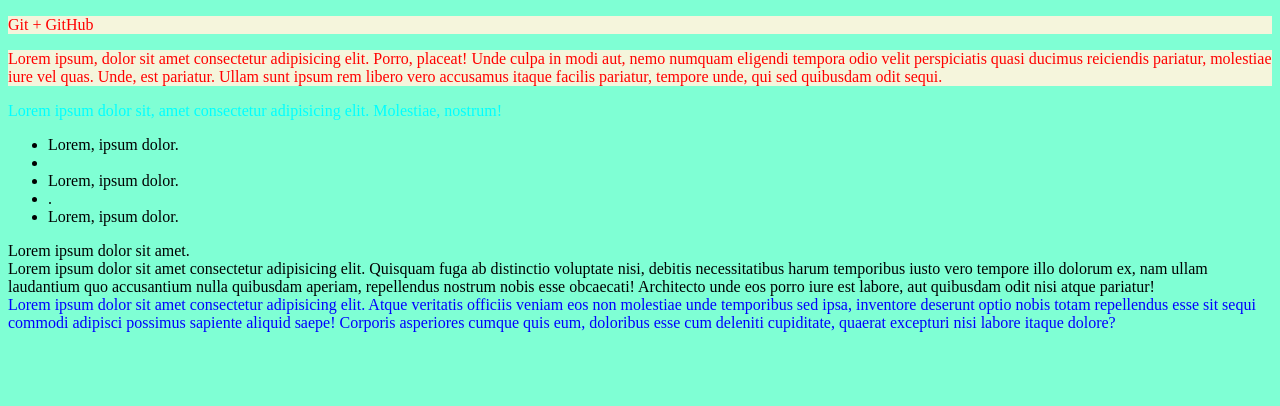
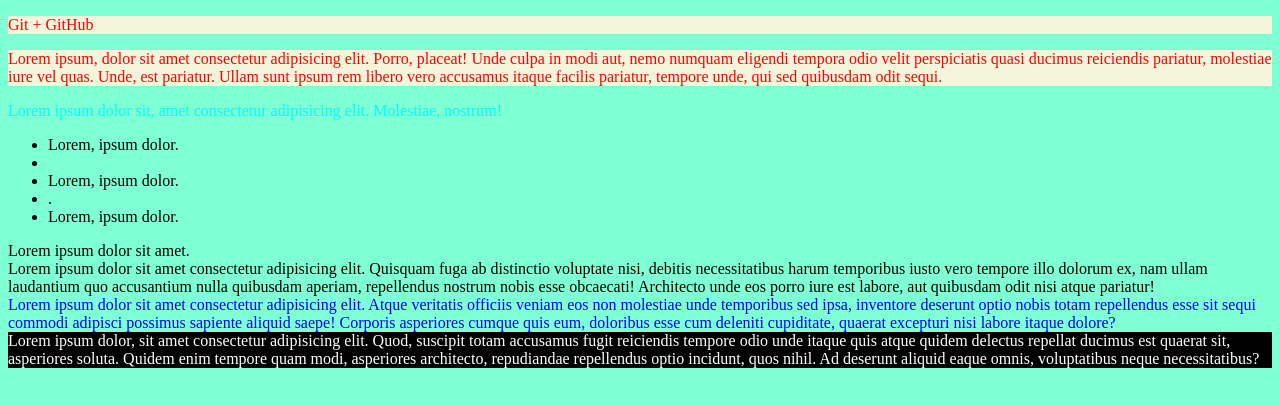
Before and after one commit to SergHunter/gittest, a plain HTML site: page index.html in a window 1280 px wide. Drawn offline with Linux system fonts and the light colour scheme.

Commit message:
Это пятое изменение с шестым кл
* Добавил одну фичу
* Добавил другую фичу

```diff
--- a/css/main.css
+++ b/css/main.css
@@ -11,3 +11,7 @@ p{
 .four{
   color: blue;
 }
+.six{
+  background-color: black;
+  color: #fff;
+}
--- a/index.html
+++ b/index.html
@@ -21,6 +21,6 @@
   <span class="span">Lorem ipsum dolor sit amet.</span>
   <div class="three">Lorem ipsum dolor sit amet consectetur adipisicing elit. Quisquam fuga ab distinctio voluptate nisi, debitis necessitatibus harum temporibus iusto vero tempore illo dolorum ex, nam ullam laudantium quo accusantium nulla quibusdam aperiam, repellendus nostrum nobis esse obcaecati! Architecto unde eos porro iure est labore, aut quibusdam odit nisi atque pariatur!</div>
   <div class="four">Lorem ipsum dolor sit amet consectetur adipisicing elit. Atque veritatis officiis veniam eos non molestiae unde temporibus sed ipsa, inventore deserunt optio nobis totam repellendus esse sit sequi commodi adipisci possimus sapiente aliquid saepe! Corporis asperiores cumque quis eum, doloribus esse cum deleniti cupiditate, quaerat excepturi nisi labore itaque dolore?</div>
-
+ <div class="six">Lorem ipsum dolor, sit amet consectetur adipisicing elit. Quod, suscipit totam accusamus fugit reiciendis tempore odio unde itaque quis atque quidem delectus repellat ducimus est quaerat sit, asperiores soluta. Quidem enim tempore quam modi, asperiores architecto, repudiandae repellendus optio incidunt, quos nihil. Ad deserunt aliquid eaque omnis, voluptatibus neque necessitatibus?</div>
 </body>
 </html>
```
